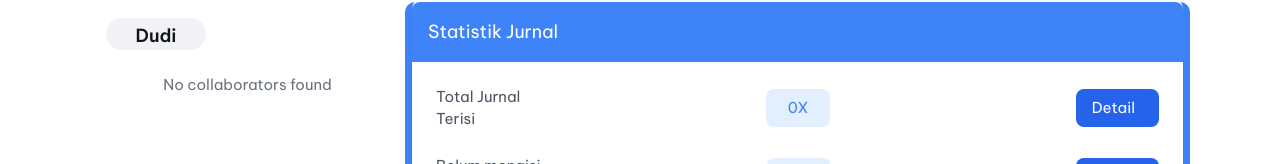
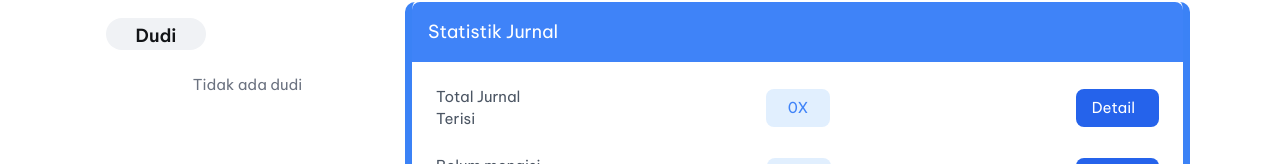
Before and after one commit to LawLiet-dev/frontend_jurnal, a React (Vite) app: page /teacher in a window 1280 px wide. Shown: the part 163-327 px from the top of the page. Built offline with nearby package versions, Linux system fonts and the light colour scheme.

Commit message:
fix jurnal last

```diff
--- a/src/student/Jurnal.jsx
+++ b/src/student/Jurnal.jsx
@@ -234,11 +234,11 @@ const Jurnal = () => {
   return (
     <div>
       <HeaderSiswa />
-      <div className="bg-white px-25 mt-10">
+      <div className="bg-white p-4 lg:!px-24 lg:!py-4">
         <div className="px-1">
           <div className="flex flex-col lg:flex-row">
             {/* Form Section */}
-            <div className="lg:!w-[500px] bg-white p-6 rounded-lg shadow-md mb-6 lg:mb-0 w-[310px]">
+            <div className="lg:!w-[500px] bg-white p-6 rounded-lg shadow-md mb-6 lg:mb-0 w-full">
             {/* style={{ width:"500px" }} */}
               {/* <h1 className="text-gray-600 font-bold" style={{ marginBottom: "10px", fontSize: "24px", fontWeight: "700" }}>
                 Pengisian Jurnal {nameStatus.studentsName}
@@ -389,7 +389,7 @@ const Jurnal = () => {
                               year: 'numeric'
                             })}
                           </td>
-                          <td className="py-2 flex flex-col md:flex-row md:space-y-0">
+                          <td className="py-2 px-4 flex flex-col md:flex-row md:space-y-0">
                             <button
                               onClick={() => handleEdit(journal)}
                               className="px-2 py-1 rounded bg-blue-500 text-white hover:bg-blue-600 mx-auto md:px-4"
--- a/src/teacher/Teacher.jsx
+++ b/src/teacher/Teacher.jsx
@@ -133,7 +133,7 @@ function Teacher() {
                   </div>
                 ))
               ) : (
-                <p className="text-center text-gray-500">No collaborators found</p>
+                <p className="text-center text-gray-500">Tidak ada dudi</p>
               )}
             </div>
 
@@ -259,7 +259,7 @@ function Teacher() {
                 </div>
               ))
             ) : (
-              <p className="text-center text-gray-500">No collaborators found</p>
+              <p className="text-center text-gray-500">Tidak ada dudi</p>
             )}
           </div>
 
```
